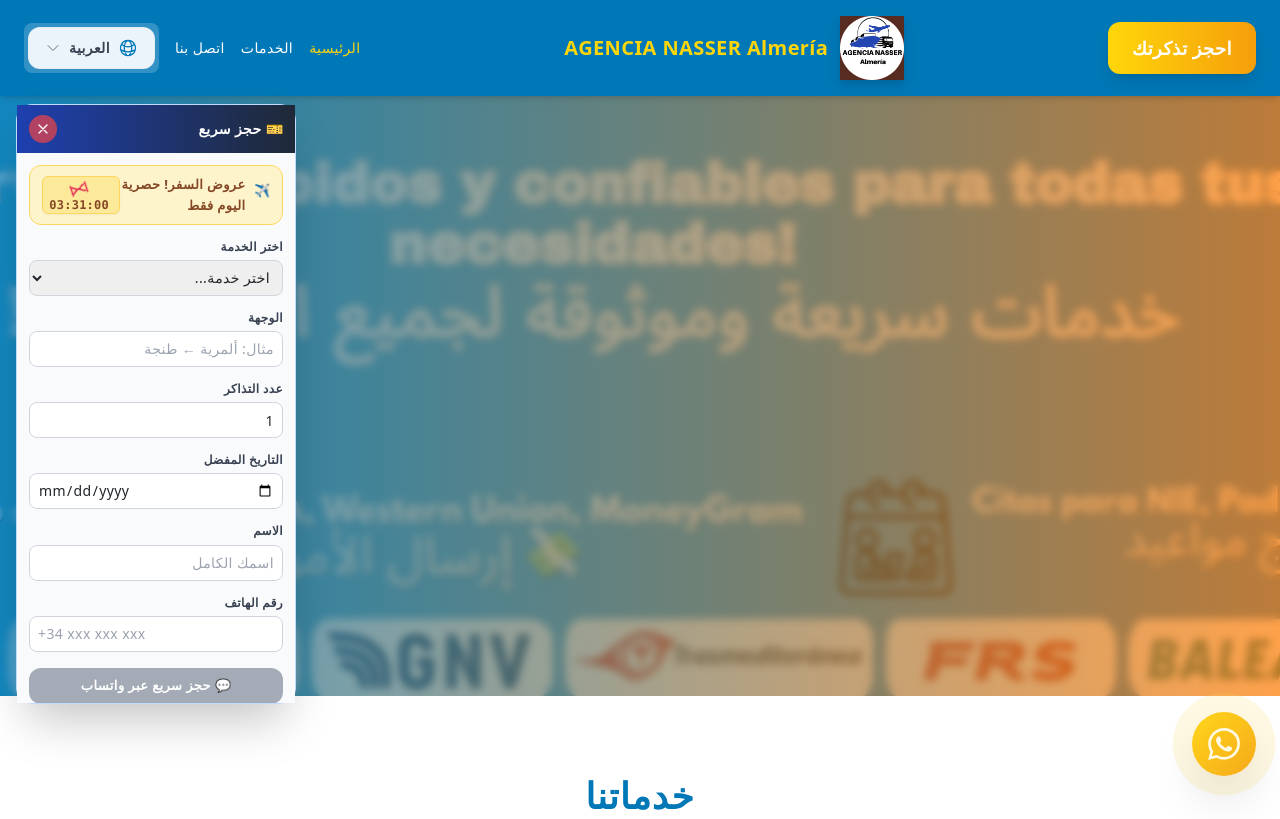
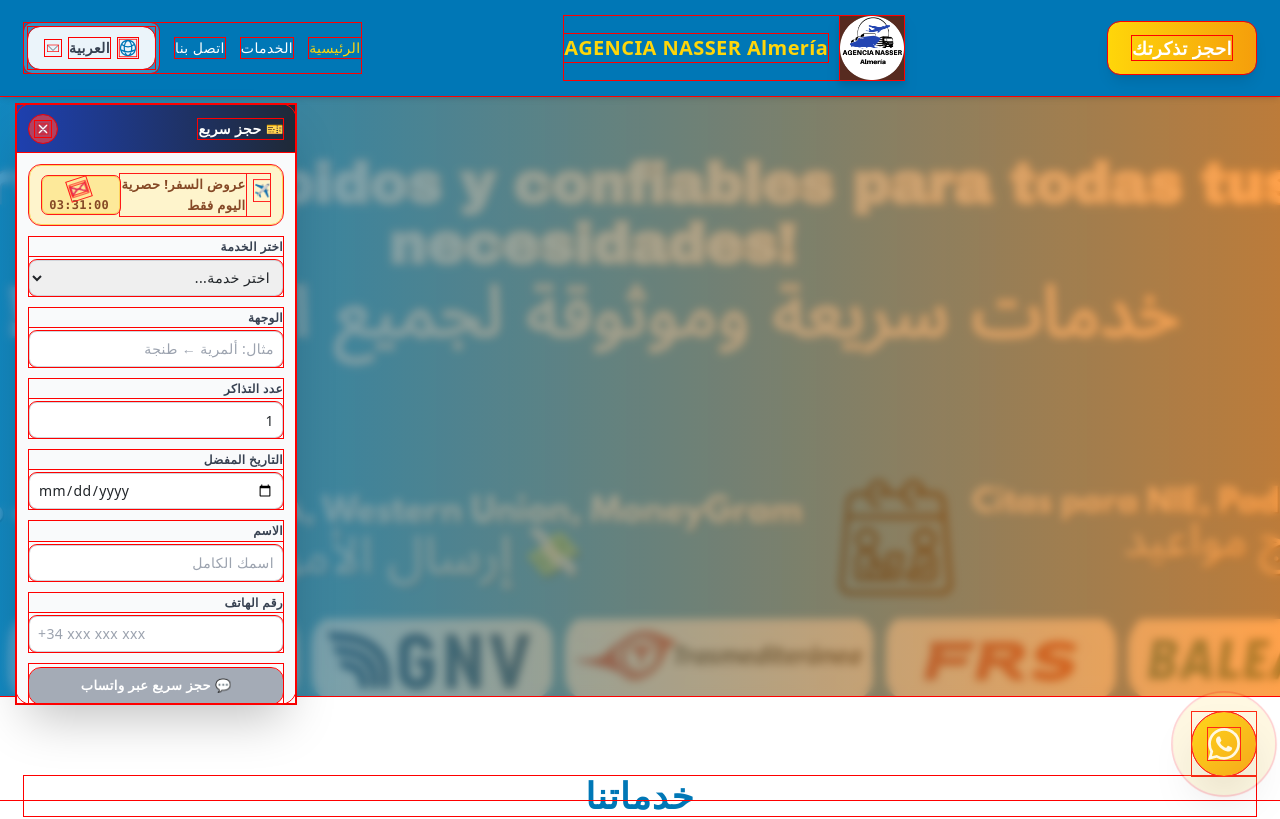
Before and after one commit to SaidEL1/Booking_TKT, a Next.js app: page /ar in a window 1280 px wide. Shown: the top 819 px of the page. Built offline with nearby package versions, Linux system fonts and the light colour scheme.

Commit message:
chore: Add debug outline to find overflow

```diff
--- a/src/app/globals.css
+++ b/src/app/globals.css
@@ -167,6 +167,11 @@
   }
 }
 
+/* Temporary debug rule to find overflowing elements */
+* {
+  outline: 1px solid red;
+}
+
 /* Custom animations */
 @keyframes float {
   0%, 100% { transform: translateY(0px); }
```
